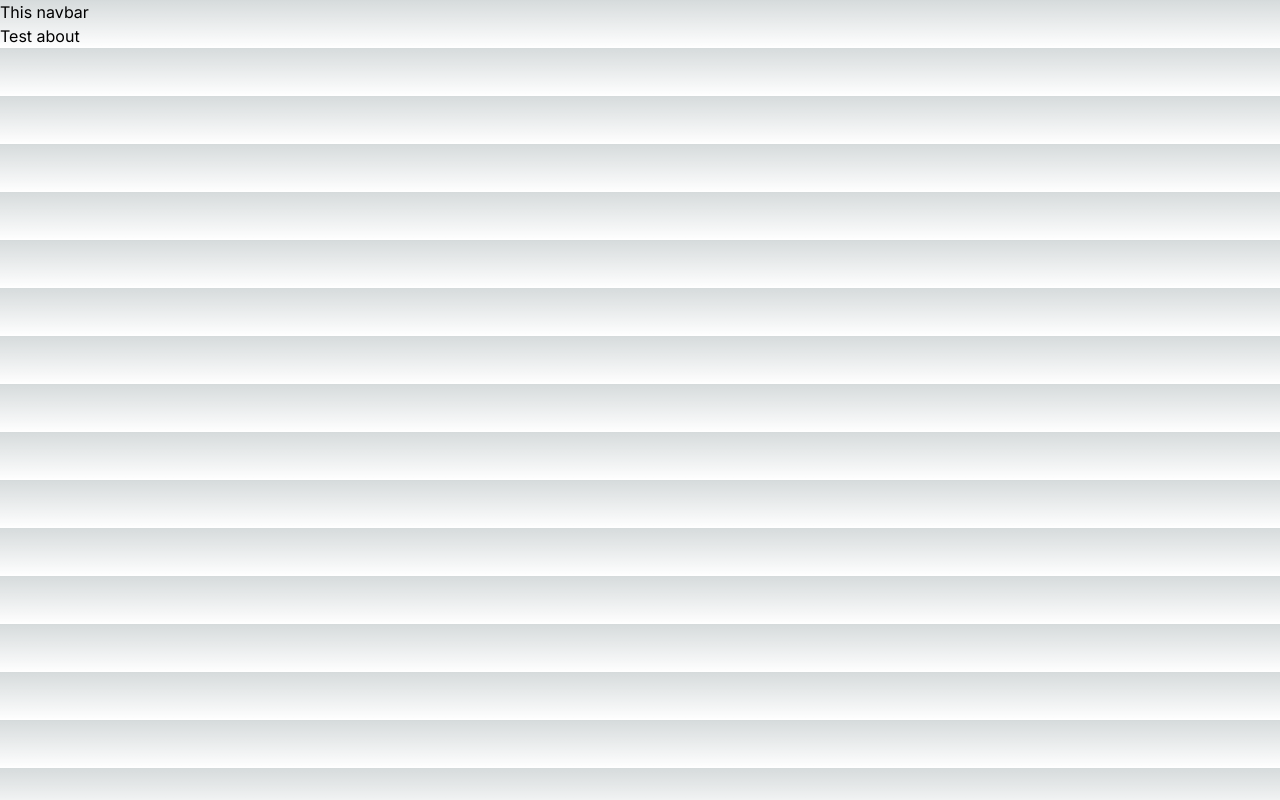
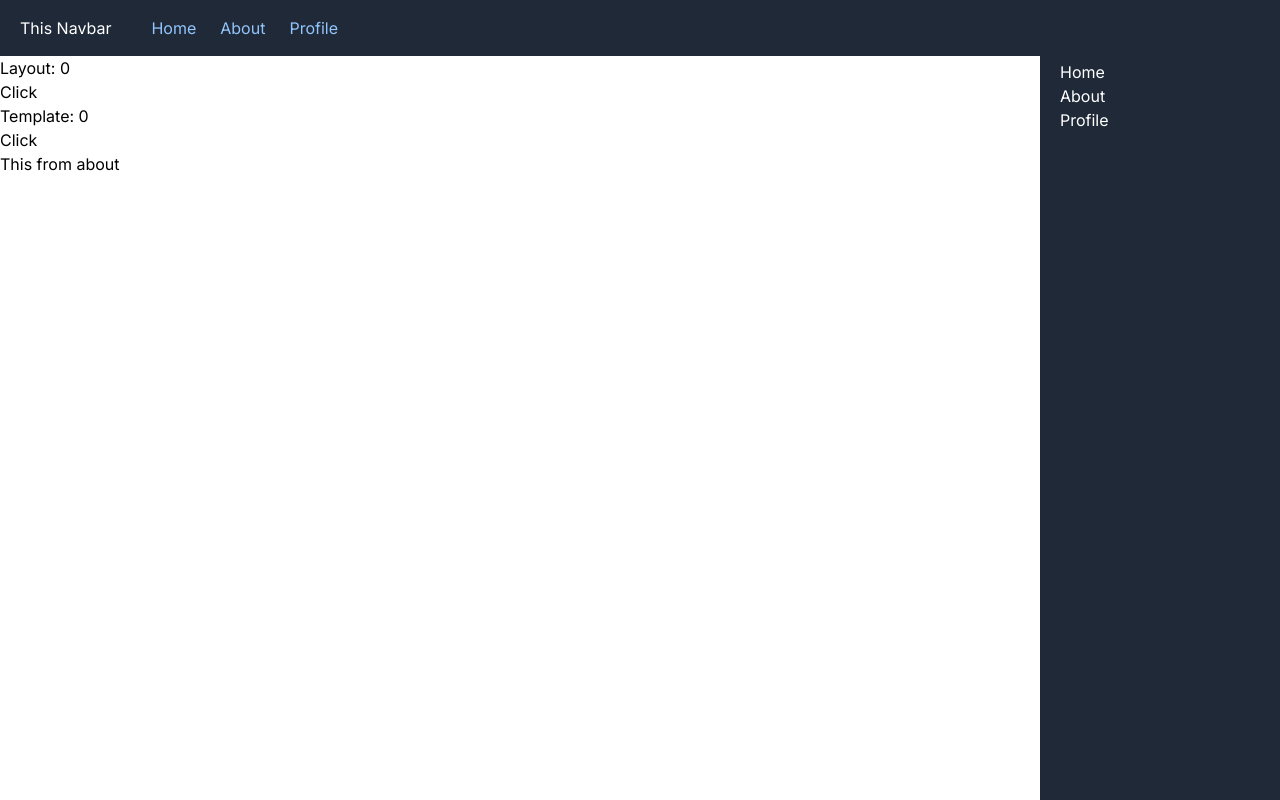
Before and after one commit to Destantomy/Nextjs-tutorials, a Next.js app: page /about in a window 1280 px wide. Built offline with nearby package versions, Linux system fonts and the light colour scheme.

Commit message:
the dif: layout will bring the state, template will create new instance

```diff
--- /dev/null
+++ b/src/app/about/layout.tsx
@@ -0,0 +1,14 @@
+export default function AboutLayout({children}:{children: React.ReactNode}) {
+    return(
+        <>
+        <nav className="fixed right-0 top-10 z-10 h-screen w-60 bg-gray-800">
+            <ul className="text-white p-5">
+                <li>Home</li>
+                <li>About</li>
+                <li>Profile</li>
+            </ul>
+        </nav>
+        <div>{children}</div>
+        </>
+    )
+}
--- a/src/app/about/navbar.tsx
+++ /dev/null
@@ -1,7 +0,0 @@
-export default function Navbar() {
-    return(
-        <div>
-            <h1>This navbar</h1>
-        </div>
-    )
-}
--- a/src/app/about/page.tsx
+++ b/src/app/about/page.tsx
@@ -1,10 +1,7 @@
-import Navbar from "./navbar";
-
 export default function About () {
     return(
         <div>
-            <Navbar></Navbar>
-            <h1>Test about</h1>
+            <h1>This from about</h1>
         </div>
     )
 }
--- /dev/null
+++ b/src/app/about/profile/page.tsx
@@ -0,0 +1,7 @@
+export default function Profile() {
+    return(
+        <div>
+            <h1>This from profile</h1>
+        </div>
+    )
+}
--- a/src/app/globals.css
+++ b/src/app/globals.css
@@ -1,27 +1,3 @@
 @tailwind base;
 @tailwind components;
 @tailwind utilities;
-
-:root {
-  --foreground-rgb: 0, 0, 0;
-  --background-start-rgb: 214, 219, 220;
-  --background-end-rgb: 255, 255, 255;
-}
-
-@media (prefers-color-scheme: dark) {
-  :root {
-    --foreground-rgb: 255, 255, 255;
-    --background-start-rgb: 0, 0, 0;
-    --background-end-rgb: 0, 0, 0;
-  }
-}
-
-body {
-  color: rgb(var(--foreground-rgb));
-  background: linear-gradient(
-      to bottom,
-      transparent,
-      rgb(var(--background-end-rgb))
-    )
-    rgb(var(--background-start-rgb));
-}
--- a/src/app/layout.tsx
+++ b/src/app/layout.tsx
@@ -1,22 +1,33 @@
+"use client";
+
 import './globals.css'
 import type { Metadata } from 'next'
 import { Inter } from 'next/font/google'
+import Navbar from './navbar'
+import { useState } from 'react';
 
 const inter = Inter({ subsets: ['latin'] })
 
-export const metadata: Metadata = {
-  title: 'Create Next App',
-  description: 'Generated by create next app',
-}
+// enable below code, it just for layout-template testing
+// export const metadata: Metadata = {
+//   title: 'Create Next App',
+//   description: 'Generated by create next app',
+// }
 
 export default function RootLayout({
   children,
 }: {
   children: React.ReactNode
 }) {
+  const [state, setState] = useState(0);
   return (
     <html lang="en">
-      <body className={inter.className}>{children}</body>
+      <body className={inter.className}>
+        <Navbar></Navbar>
+        <div>Layout: {state}</div>
+        <button onClick={() => setState(state+1)}>Click</button>
+        {children}
+        </body>
     </html>
   )
 }
--- /dev/null
+++ b/src/app/navbar.tsx
@@ -0,0 +1,20 @@
+import Link from "next/link";
+
+export default function Navbar() {
+    return(
+        <nav className="flex bg-gray-800 py-4 px-5">
+            <h1 className="text-white">This Navbar</h1>
+            <ul className="flex ml-10">
+                <Link href='/'>
+                <li className="mr-6 text-blue-300 cursor-pointer">Home</li>
+                </Link>
+                <Link href='/about'>
+                <li className="mr-6 text-blue-300 cursor-pointer">About</li>
+                </Link>
+                <Link href='/about/profile'>
+                <li className="mr-6 text-blue-300 cursor-pointer">Profile</li>
+                </Link>
+            </ul>
+        </nav>
+    )
+}
--- a/src/app/page.tsx
+++ b/src/app/page.tsx
@@ -1,112 +1,8 @@
-import Image from 'next/image'
-
 export default function Home() {
   return (
     <main className="flex min-h-screen flex-col items-center justify-between p-24">
-      <div className="z-10 max-w-5xl w-full items-center justify-between font-mono text-sm lg:flex">
-        <p className="fixed left-0 top-0 flex w-full justify-center border-b border-gray-300 bg-gradient-to-b from-zinc-200 pb-6 pt-8 backdrop-blur-2xl dark:border-neutral-800 dark:bg-zinc-800/30 dark:from-inherit lg:static lg:w-auto  lg:rounded-xl lg:border lg:bg-gray-200 lg:p-4 lg:dark:bg-zinc-800/30">
-          Get started by editing&nbsp;
-          <code className="font-mono font-bold">src/app/page.tsx</code>
-        </p>
-        <div className="fixed bottom-0 left-0 flex h-48 w-full items-end justify-center bg-gradient-to-t from-white via-white dark:from-black dark:via-black lg:static lg:h-auto lg:w-auto lg:bg-none">
-          <a
-            className="pointer-events-none flex place-items-center gap-2 p-8 lg:pointer-events-auto lg:p-0"
-            href="https://vercel.com?utm_source=create-next-app&utm_medium=appdir-template&utm_campaign=create-next-app"
-            target="_blank"
-            rel="noopener noreferrer"
-          >
-            By{' '}
-            <Image
-              src="/vercel.svg"
-              alt="Vercel Logo"
-              className="dark:invert"
-              width={100}
-              height={24}
-              priority
-            />
-          </a>
-        </div>
-      </div>
-
-      <div className="relative flex place-items-center before:absolute before:h-[300px] before:w-[480px] before:-translate-x-1/2 before:rounded-full before:bg-gradient-radial before:from-white before:to-transparent before:blur-2xl before:content-[''] after:absolute after:-z-20 after:h-[180px] after:w-[240px] after:translate-x-1/3 after:bg-gradient-conic after:from-sky-200 after:via-blue-200 after:blur-2xl after:content-[''] before:dark:bg-gradient-to-br before:dark:from-transparent before:dark:to-blue-700 before:dark:opacity-10 after:dark:from-sky-900 after:dark:via-[#0141ff] after:dark:opacity-40 before:lg:h-[360px] z-[-1]">
-        <Image
-          className="relative dark:drop-shadow-[0_0_0.3rem_#ffffff70] dark:invert"
-          src="/next.svg"
-          alt="Next.js Logo"
-          width={180}
-          height={37}
-          priority
-        />
-      </div>
-
-      <div className="mb-32 grid text-center lg:max-w-5xl lg:w-full lg:mb-0 lg:grid-cols-4 lg:text-left">
-        <a
-          href="https://nextjs.org/docs?utm_source=create-next-app&utm_medium=appdir-template&utm_campaign=create-next-app"
-          className="group rounded-lg border border-transparent px-5 py-4 transition-colors hover:border-gray-300 hover:bg-gray-100 hover:dark:border-neutral-700 hover:dark:bg-neutral-800/30"
-          target="_blank"
-          rel="noopener noreferrer"
-        >
-          <h2 className={`mb-3 text-2xl font-semibold`}>
-            Docs{' '}
-            <span className="inline-block transition-transform group-hover:translate-x-1 motion-reduce:transform-none">
-              -&gt;
-            </span>
-          </h2>
-          <p className={`m-0 max-w-[30ch] text-sm opacity-50`}>
-            Find in-depth information about Next.js features and API.
-          </p>
-        </a>
-
-        <a
-          href="https://nextjs.org/learn?utm_source=create-next-app&utm_medium=appdir-template-tw&utm_campaign=create-next-app"
-          className="group rounded-lg border border-transparent px-5 py-4 transition-colors hover:border-gray-300 hover:bg-gray-100 hover:dark:border-neutral-700 hover:dark:bg-neutral-800/30"
-          target="_blank"
-          rel="noopener noreferrer"
-        >
-          <h2 className={`mb-3 text-2xl font-semibold`}>
-            Learn{' '}
-            <span className="inline-block transition-transform group-hover:translate-x-1 motion-reduce:transform-none">
-              -&gt;
-            </span>
-          </h2>
-          <p className={`m-0 max-w-[30ch] text-sm opacity-50`}>
-            Learn about Next.js in an interactive course with&nbsp;quizzes!
-          </p>
-        </a>
-
-        <a
-          href="https://vercel.com/templates?framework=next.js&utm_source=create-next-app&utm_medium=appdir-template&utm_campaign=create-next-app"
-          className="group rounded-lg border border-transparent px-5 py-4 transition-colors hover:border-gray-300 hover:bg-gray-100 hover:dark:border-neutral-700 hover:dark:bg-neutral-800/30"
-          target="_blank"
-          rel="noopener noreferrer"
-        >
-          <h2 className={`mb-3 text-2xl font-semibold`}>
-            Templates{' '}
-            <span className="inline-block transition-transform group-hover:translate-x-1 motion-reduce:transform-none">
-              -&gt;
-            </span>
-          </h2>
-          <p className={`m-0 max-w-[30ch] text-sm opacity-50`}>
-            Explore the Next.js 13 playground.
-          </p>
-        </a>
-
-        <a
-          href="https://vercel.com/new?utm_source=create-next-app&utm_medium=appdir-template&utm_campaign=create-next-app"
-          className="group rounded-lg border border-transparent px-5 py-4 transition-colors hover:border-gray-300 hover:bg-gray-100 hover:dark:border-neutral-700 hover:dark:bg-neutral-800/30"
-          target="_blank"
-          rel="noopener noreferrer"
-        >
-          <h2 className={`mb-3 text-2xl font-semibold`}>
-            Deploy{' '}
-            <span className="inline-block transition-transform group-hover:translate-x-1 motion-reduce:transform-none">
-              -&gt;
-            </span>
-          </h2>
-          <p className={`m-0 max-w-[30ch] text-sm opacity-50`}>
-            Instantly deploy your Next.js site to a shareable URL with Vercel.
-          </p>
-        </a>
+      <div>
+        This from home
       </div>
     </main>
   )
--- /dev/null
+++ b/src/app/template.tsx
@@ -0,0 +1,14 @@
+"use client";
+
+import { useState } from "react";
+
+export default function Template({ children }: { children: React.ReactNode }) {
+  const [state, setState] = useState(0);
+    return(
+      <div>
+        <h1>Template: {state}</h1>
+        <button onClick={() => setState(state+1)}>Click</button>
+      {children}
+      </div>
+    )
+  }
```
